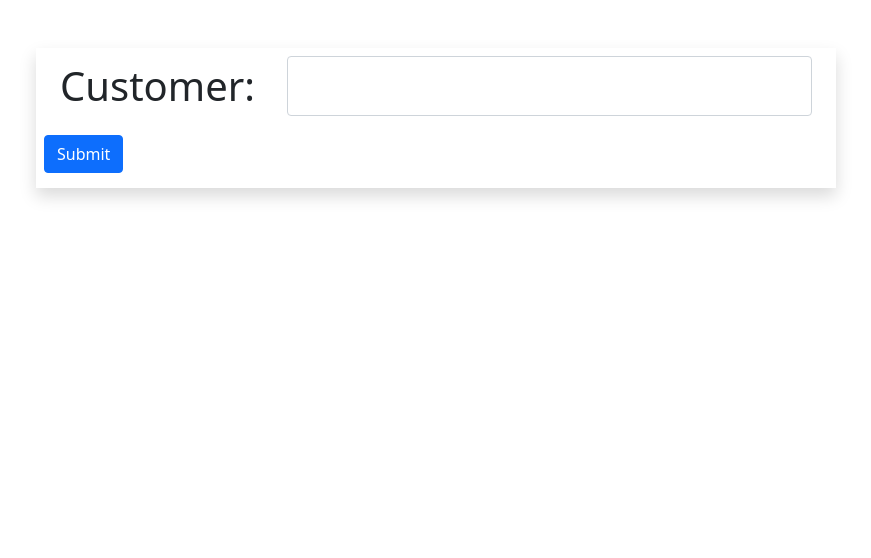
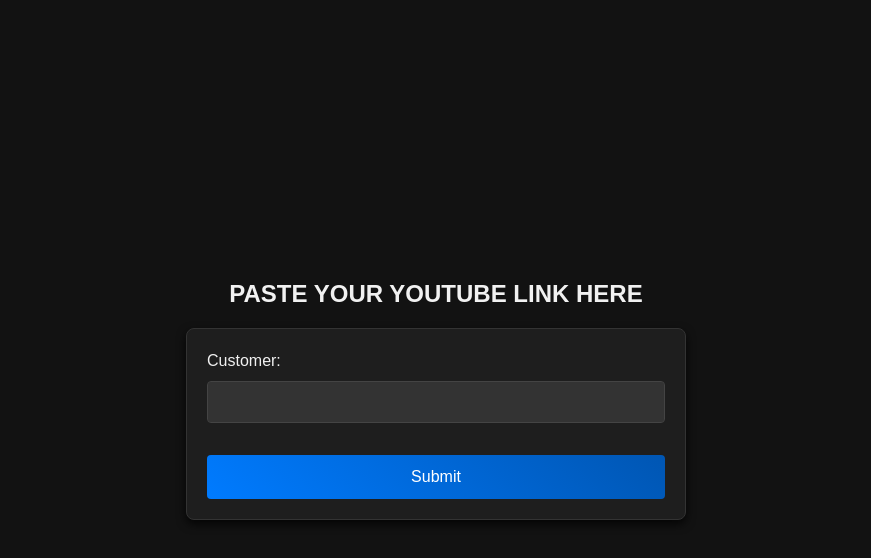
Before and after one commit to shubham-1319/ytt, a plain HTML site: page index.html in a window 1280 px wide. Shown: the whole page, without its empty margins (204-1075 px from the left). Drawn offline with nearby package versions, Linux system fonts and the light colour scheme; no server answers.

Commit message:
Update index.html
ui improvedd

```diff
--- a/index.html
+++ b/index.html
@@ -12,19 +12,85 @@
       crossorigin="anonymous"
     />
     <style>
+      body {
+        background-color: #121212;
+        color: #e0e0e0;
+        font-family: "Arial", sans-serif;
+        margin: 0;
+        padding: 0;
+      }
+
+      .container {
+        display: flex;
+        flex-direction: column;
+        align-items: center;
+        justify-content: center;
+        min-height: 100vh;
+        padding: 15px;
+      }
+
+      h1 {
+        font-size: 24px;
+        text-align: center;
+        color: #f1f1f1;
+        margin-bottom: 20px;
+        text-transform: uppercase;
+        font-weight: bold;
+      }
+
       form {
-        font-size: 40px !important;
-        width: min(800px, 90%);
+        background: #1e1e1e;
+        border: 1px solid #333;
+        border-radius: 8px;
+        box-shadow: 0px 4px 10px rgba(0, 0, 0, 0.8);
+        padding: 20px;
+        width: 100%;
+        max-width: 500px;
+      }
+
+      label {
+        font-size: 16px;
+        color: #f1f1f1;
+      }
+
+      input[type="text"] {
+        background-color: #333;
+        color: #f1f1f1;
+        border: 1px solid #444;
+        padding: 8px 12px;
+        width: 100%;
+      }
+
+      input[type="text"]:focus {
+        border-color: #007bff;
+        outline: none;
+        box-shadow: 0 0 5px rgba(0, 123, 255, 0.5);
+      }
+
+      .btn-primary {
+        background: linear-gradient(45deg, #007bff, #0056b3);
+        border: none;
+        padding: 10px 20px;
+        font-size: 16px;
+        color: white;
+        border-radius: 4px;
+        width: 100%;
+      }
+
+      .btn-primary:hover {
+        background: linear-gradient(45deg, #0056b3, #007bff);
       }
     </style>
   </head>
   <body>
-    <form id="form" class="mx-auto my-5 shadow p-2">
-      <div class="mb-1 d-flex">
-        <label class="mx-3" for="customer">Customer:</label>
+    <div class="container">
+      <h1>Paste your YouTube link here</h1>
+      <form id="form" class="mx-auto">
+        <div class="mb-3">
+          <label for="customer">Customer:</label>
           <input
             type="text"
-          class="mx-3 form-control"
+            class="form-control mt-2"
             id="customer"
             name="Customer"
             list="customers"
@@ -33,8 +99,10 @@
             <!-- JavaScript will add options here -->
           </datalist>
         </div>
-      <button type="submit" class="btn btn-primary">Submit</button>
+        <button type="submit" class="btn btn-primary mt-3">Submit</button>
       </form>
+    </div>
+
     <script>
       const url =
         "https://script.google.com/macros/s/AKfycbxFXxUOy-VrCRQGMR64OWUXtoFk_6kdfWPoWvkFI5lmQ8O-lAF8teUJLrfkBXubBl75Rw/exec"; // Enter your public ('access' - 'anyone') deployment URL
```
Lines whose indentation alone changed are shown as unchanged.
